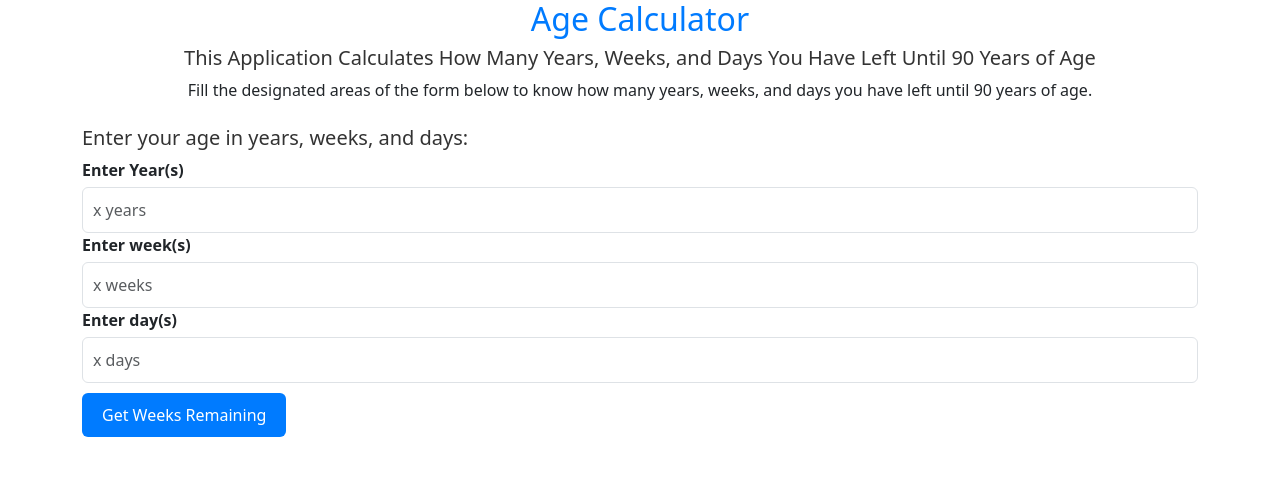
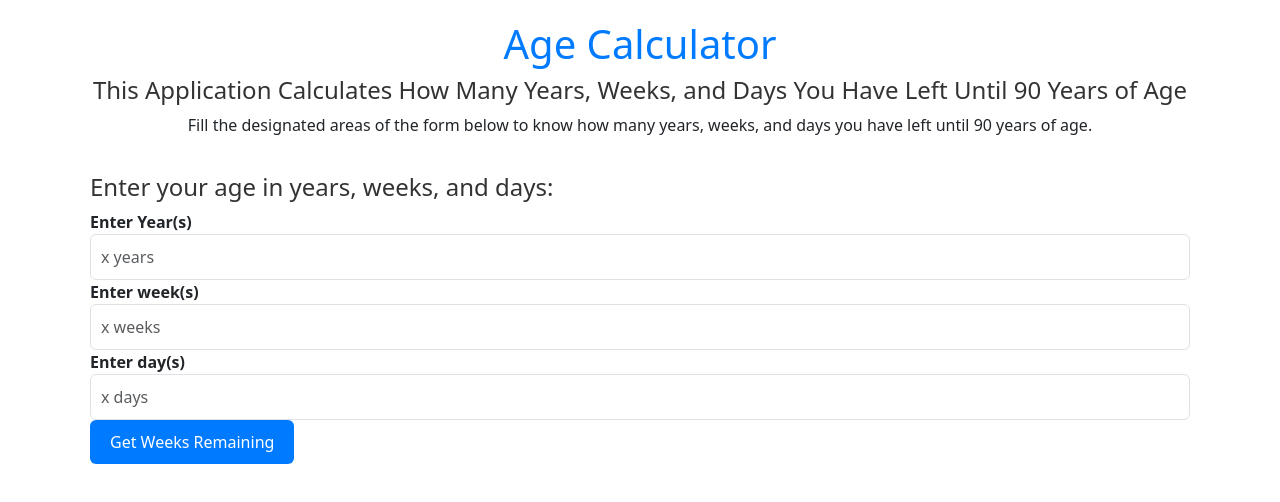
Before and after one commit to mega-mind01/years-calc, a plain HTML site: page index.html in a window 1280 px wide. Drawn offline with nearby package versions, Linux system fonts and the light colour scheme.

Commit message:
css file

```diff
--- a/styles.css
+++ b/styles.css
@@ -1,4 +1,4 @@
-/* .container {
+.container {
     padding: 20px;
 }
 
@@ -30,57 +30,4 @@ button#check {
 
 h4 {
     color: #333;
-} */
-
-/* styles.css */
-
-/* Center-align text within the container */
-.text-center {
-    text-align: center;
 }
-
-/* Style headings */
-h1 {
-    color: #007bff;
-    font-size: 2rem;
-}
-
-h4 {
-    color: #333;
-    font-size: 1.25rem;
-    margin-top: 0.5rem;
-}
-
-/* Style paragraphs */
-p {
-    font-size: 1rem;
-    margin-bottom: 1rem;
-}
-
-/* Style form labels */
-label {
-    font-weight: bold;
-}
-
-/* Style input fields */
-input[type="number"] {
-    width: 100%;
-    padding: 10px;
-    margin-top: 5px;
-}
-
-/* Style the button */
-button#check {
-    background-color: #007bff;
-    color: white;
-    padding: 10px 20px;
-    border: none;
-    cursor: pointer;
-    margin-top: 10px;
-}
-
-/* Style the response paragraph */
-p#ageDisplay {
-    font-weight: bold;
-    margin-top: 10px;
-}
```
